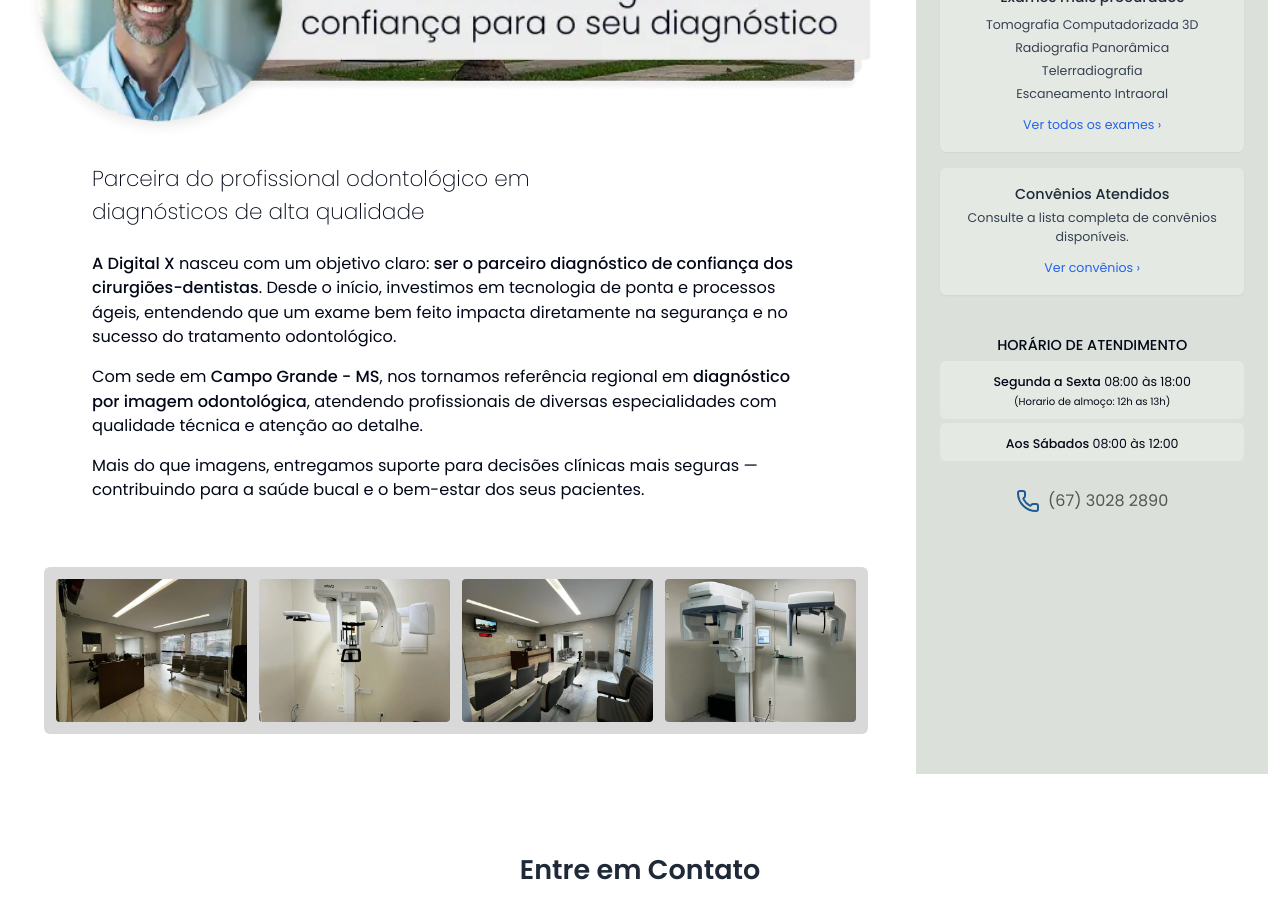
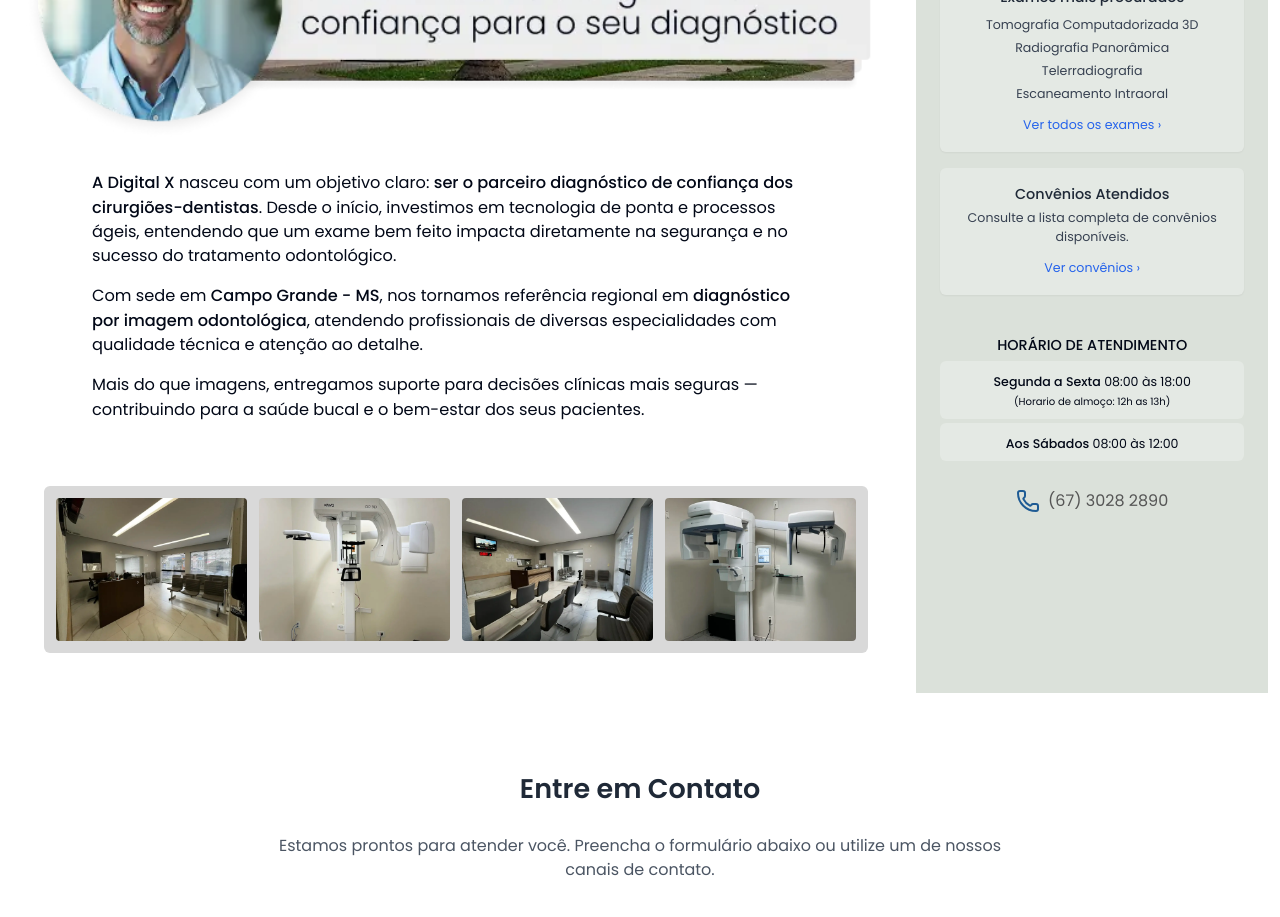
Before and after one commit to wayre/site-digitalx, a Next.js app: page /sobre in a window 1280 px wide. Shown: the part 780-1697 px from the top of the page. Built offline with nearby package versions, Linux system fonts and the light colour scheme.

Commit message:
ajusto: remover subtitulo na pagina sobre

```diff
--- a/src/app/sobre/content.tsx
+++ b/src/app/sobre/content.tsx
@@ -65,11 +65,7 @@
           className="h-auto w-full object-fill sm:min-h-full scale-105"
           priority
         />
-        <div className="px-4 sm:px-12 text-base sm:text-lg">
-          <h2 className="text-2xl font-light mb-6 max-w-[450px] mt-8">
-            Parceira do profissional odontológico em diagnósticos de alta
-            qualidade
-          </h2>
+        <div className="px-4 sm:px-12 text-base sm:text-lg pt-10">
           <p className="mb-4">
             <b>A Digital X</b> nasceu com um objetivo claro:{" "}
             <b>
```
